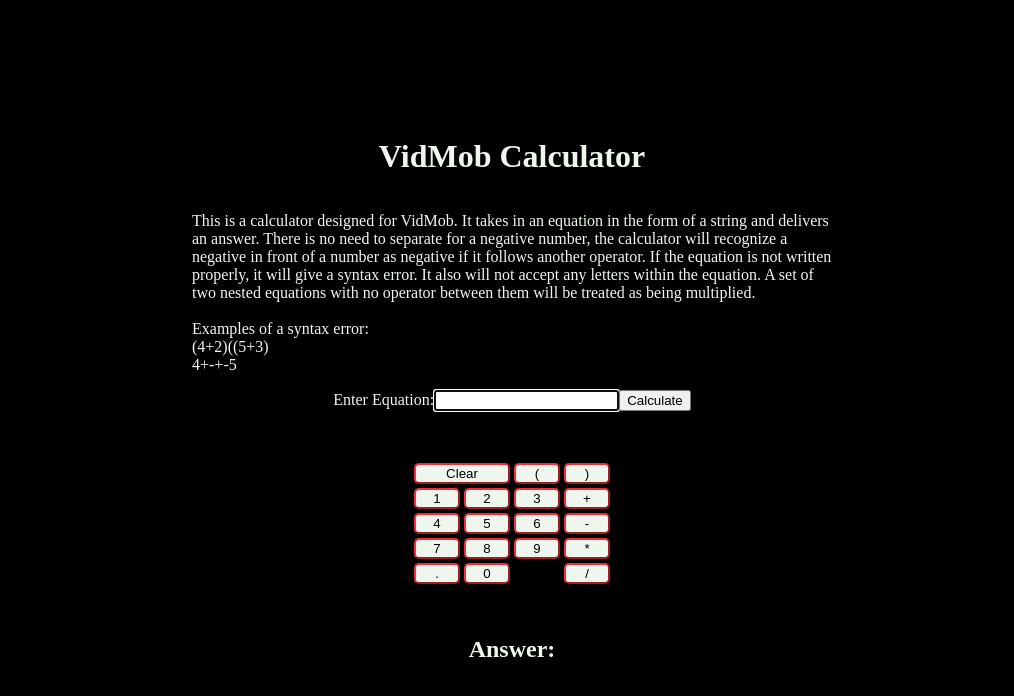
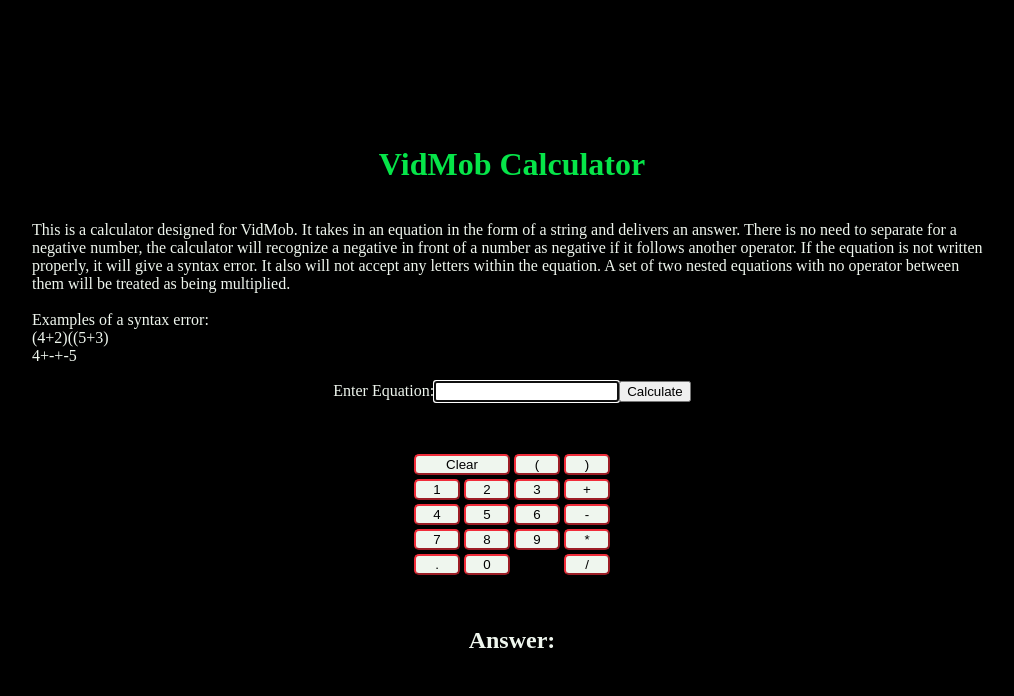
Before and after one commit to foremanlb/VidMob-Calculator, a React (Create React App) app in the folder calculator/: page / in a window 1280 px wide. Shown: the top 696 px of the page, without its empty margins (128-1142 px from the left). Built offline with nearby package versions, Linux system fonts and the light colour scheme.

Commit message:
README update

```diff
--- a/calculator/src/App.css
+++ b/calculator/src/App.css
@@ -11,5 +11,5 @@
 }
 
 #description {
-  width: 50vw;
+  width: 75vw;
 }
--- a/calculator/src/Components/Calculator/Calculator.css
+++ b/calculator/src/Components/Calculator/Calculator.css
@@ -1,3 +1,8 @@
 h2 {
   text-align: center;
 }
+
+h1 {
+  text-align: center;
+  color: #06e549;
+}
--- a/calculator/src/Components/Calculator/Calculator.js
+++ b/calculator/src/Components/Calculator/Calculator.js
@@ -166,7 +166,8 @@
       </label>
       <button type='submit' value={equation}>Calculate</button>
       <Numpad equation={equation} setEquation={setEquation} />
-      <h2>Answer:{answer}</h2>
+      <h2>Answer:</h2>
+      <h1>{answer}</h1>
     </form>
   )
 }
```
Also changed, not shown: 1 other file (tests, documents, lock files or other folders).
